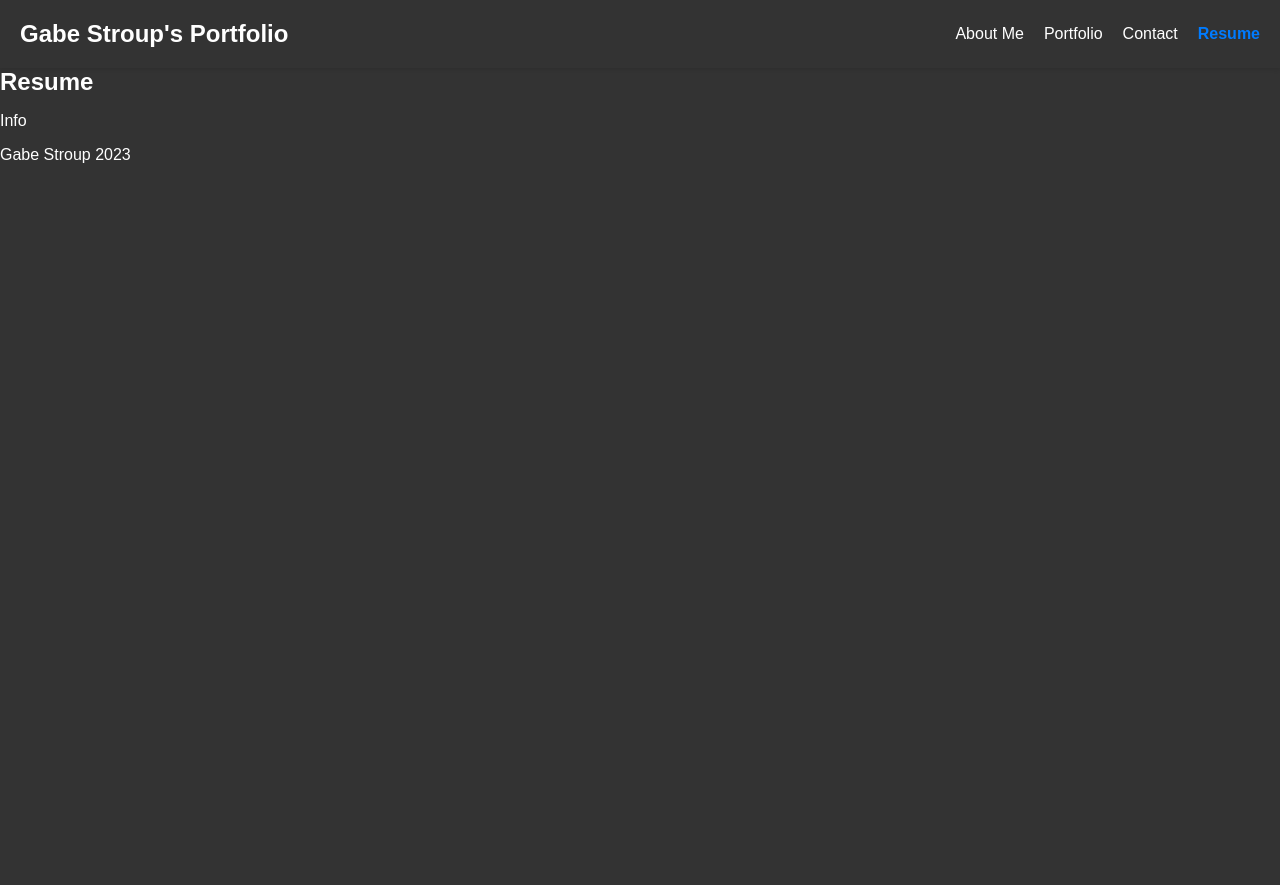
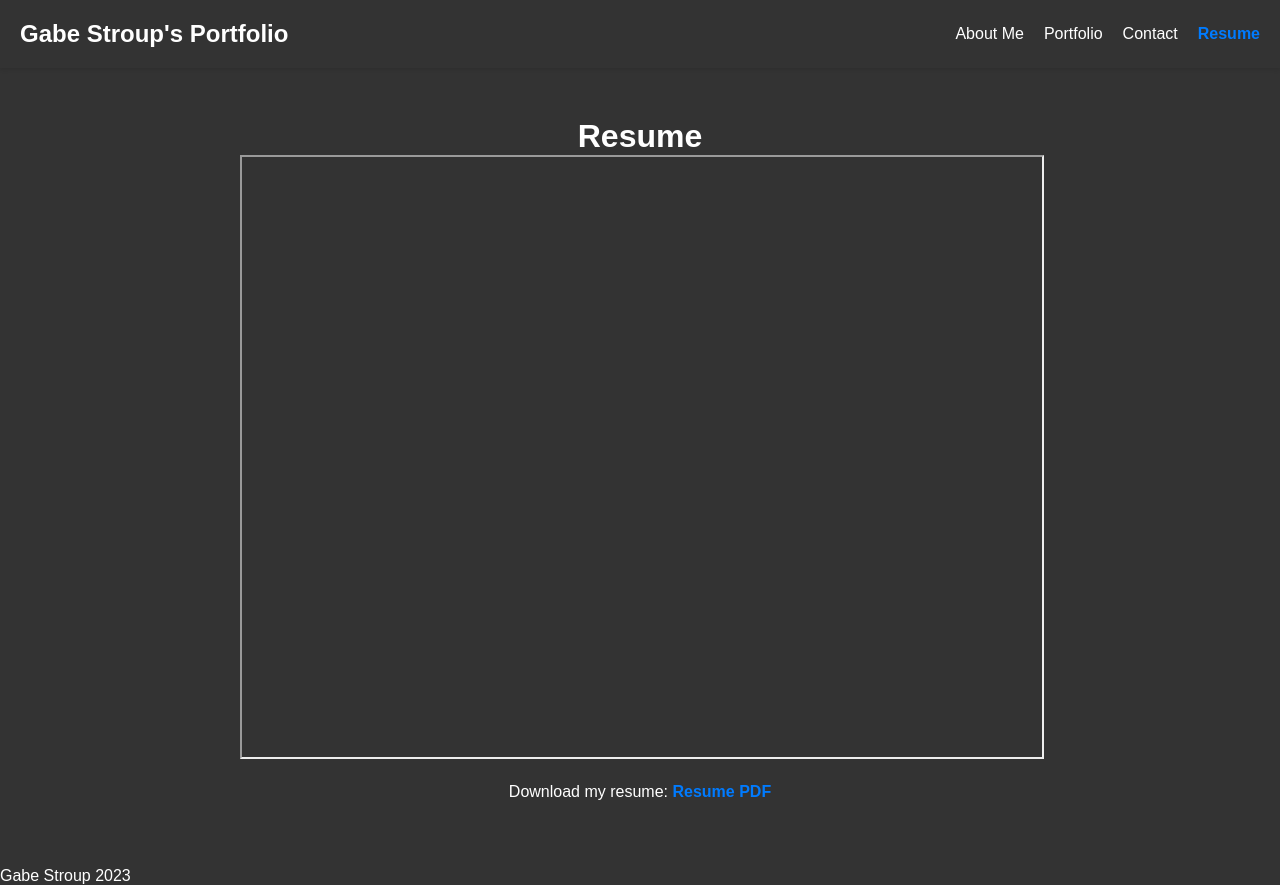
Before and after one commit to gstroup11/Portfolio2, a React (Vite) app: page /resume in a window 1280 px wide. Before the commit the page ends 800 px from the top, so only its background shows below. Built offline with nearby package versions, Linux system fonts and the light colour scheme.

Commit message:
Adds in resume pdf and download link for that, as well as styles.

```diff
--- a/src/components/Resume/Resume.jsx
+++ b/src/components/Resume/Resume.jsx
@@ -1,12 +1,32 @@
-import React from "react";
+// Resume.jsx
+import React from 'react';
+import './resume.css';
 
 const Resume = () => {
   return (
-        <section className="my-5">
-            <h1 id="resume">Resume</h1>
-            <div className="my-2">
+    <section className="resume-section">
+      <h1 id="resume" className="section-heading">
+        Resume
+      </h1>
+
+      <div className="resume-content">
+        <div className="resume-display">
+          <iframe
+            title="Resume"
+            src="/resume.pdf"
+            width="100%"
+            height="600px"
+          ></iframe>
+        </div>
+
         <p>
-                    Info
+          Download my resume:{' '}
+          <a
+            href="/resume.pdf"
+            download
+          >
+            Resume PDF
+          </a>
         </p>
       </div>
     </section>
--- /dev/null
+++ b/src/components/Resume/resume.css
@@ -0,0 +1,25 @@
+/* resume.css */
+
+.resume-section {
+    padding: 50px;
+    text-align: center;
+  }
+
+  .resume-content {
+    max-width: 800px;
+    margin: 0 auto;
+  }
+
+  .resume-display {
+    margin-bottom: 20px;
+  }
+
+  .resume-content a {
+    color: #007bff; /* Link color */
+    text-decoration: none;
+    font-weight: bold;
+  }
+
+  .resume-content a:hover {
+    text-decoration: underline;
+  }
```
Also changed, not shown: 2 other files (tests, documents, lock files or other folders). Lines whose indentation alone changed are shown as unchanged.
